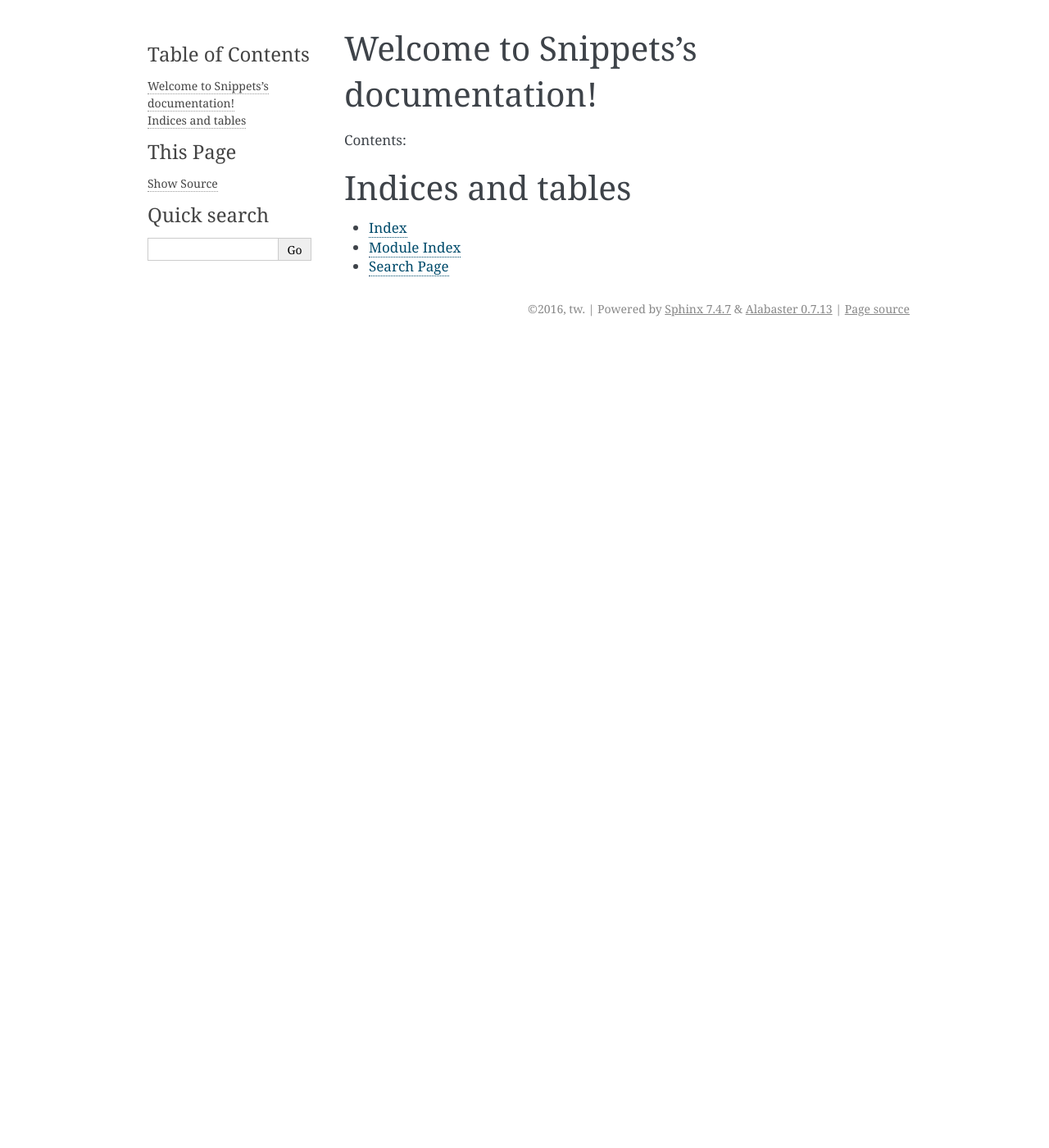
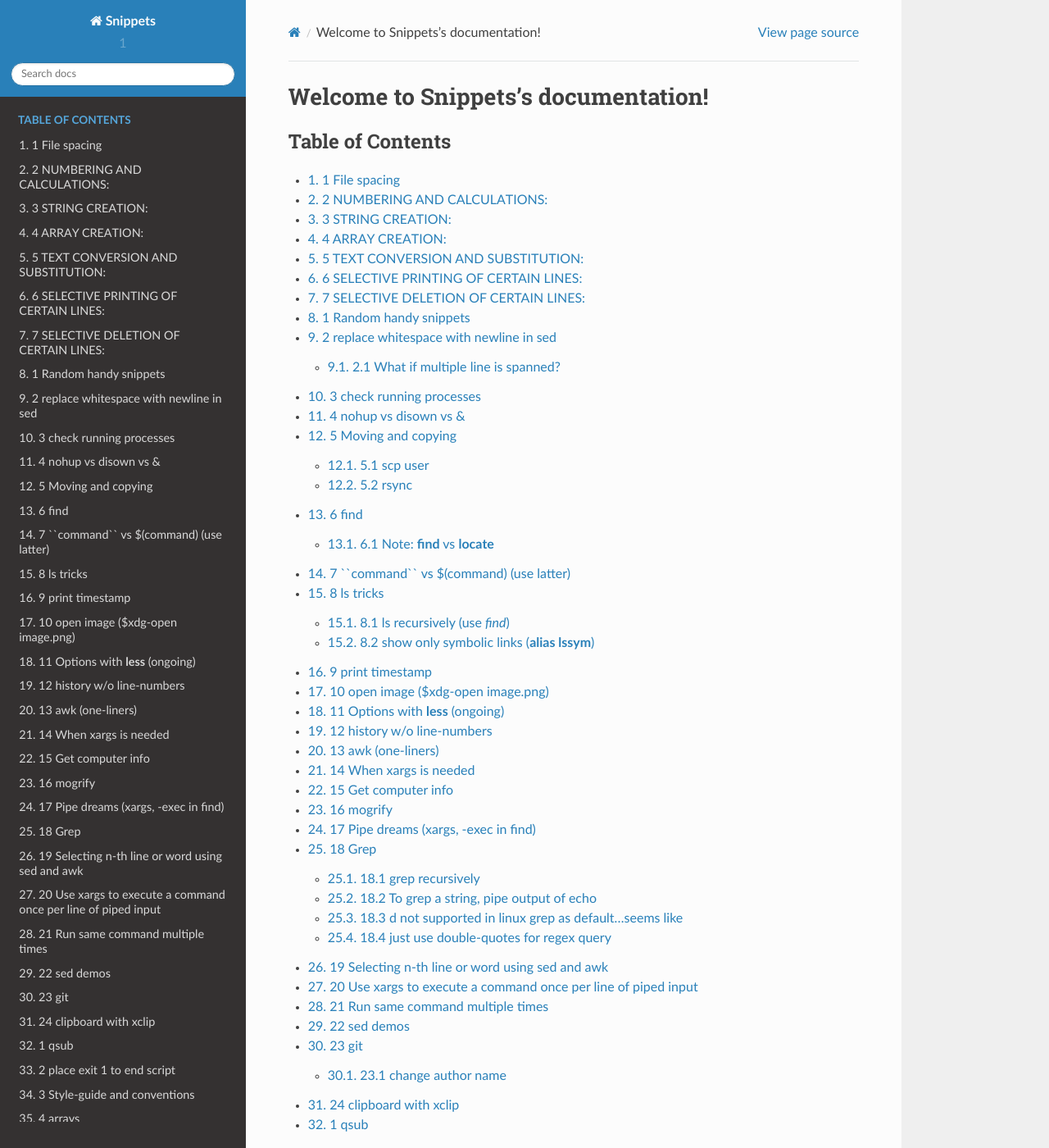
Before and after one commit to wtak23/snippets, a Sphinx documentation site: the page built from source/index.rst, in a window 1280 px wide and 1400 px high. Shown: the whole window at 82% size. Built offline with Sphinx 7.4.7 and the Read the Docs theme 2.0.0, drawn with Linux system fonts in a browser that asks for light colours; some of the changed text lies outside the part shown.

Commit message:
(cleaning up...)

```diff
--- a/source/conf.py
+++ b/source/conf.py
@@ -16,9 +16,9 @@
 # add these directories to sys.path here. If the directory is relative to the
 # documentation root, use os.path.abspath to make it absolute, like shown here.
 #
-# import os
-# import sys
-# sys.path.insert(0, os.path.abspath('.'))
+import os
+import sys
+sys.path.insert(0, os.path.abspath('.'))
 
 # -- General configuration ------------------------------------------------
 
@@ -29,11 +29,18 @@
 # Add any Sphinx extension module names here, as strings. They can be
 # extensions coming with Sphinx (named 'sphinx.ext.*') or your custom
 # ones.
+autosummary_generate=True
+import IPython.sphinxext
+import numpydoc
 extensions = [
+    'sphinx.ext.autosummary',
+    'sphinx.ext.viewcode',
     'sphinx.ext.autodoc',
     'sphinx.ext.mathjax',
+    'IPython.sphinxext.ipython_console_highlighting',
+    'IPython.sphinxext.ipython_directive',
+    'numpydoc', # used to parse numpy-style docstrings for autodoc
 ]
-
 # Add any paths that contain templates here, relative to this directory.
 templates_path = ['_templates']
 
@@ -122,13 +129,16 @@ todo_include_todos = False
 # The theme to use for HTML and HTML Help pages.  See the documentation for
 # a list of builtin themes.
 #
-html_theme = 'alabaster'
+html_theme = 'sphinx_rtd_theme'
 
 # Theme options are theme-specific and customize the look and feel of a theme
 # further.  For a list of options available for each theme, see the
 # documentation.
 #
-# html_theme_options = {}
+# html_theme_options = {
+#     'collapse_navigation': True,
+#     'navigation_depth': 4,
+# }
 
 # Add any paths that contain custom themes here, relative to this directory.
 # html_theme_path = []
--- a/source/index.rst
+++ b/source/index.rst
@@ -5,17 +5,27 @@
 
 Welcome to Snippets's documentation!
 ====================================
+.. toctree::
+    :maxdepth: 2
+    :numbered:
+    :caption: Table of Contents
 
-Contents:
-
-.. toctree::
-   :maxdepth: 2
+    cs-awk-oneliners.rst
+    cs-bash-commands.rst
+    cs-bash-scripts.rst
+    cs-perl-oneliners.rst
+    cs-py-jupyter-notebook.rst
+    cs-python.rst
+    cs-qsubber.rst
+    cs-regexp.rst
+    cs-rst-old.rst
+    cs-rst.rst
+    cs-sed-oneliners.rst
+    cs-sed.rst
+    cs-sphinx.rst
+    cs-sql.rst
 
 
+.. code-block:: bash
 
-Indices and tables
-==================
-
-* :ref:`genindex`
-* :ref:`modindex`
-* :ref:`search`
+    ls source | grep \.rst --color=never | xclip -selection clipboard
```
Also changed, not shown: source/cs-awk-oneliners.rst (renamed from cs-awk-oneliners.rst), source/cs-bash-commands.rst (renamed from cs-bash-commands.rst), source/cs-bash-scripts.rst (renamed from cs-bash-scripts.rst), source/cs-perl-oneliners.rst (renamed from cs-perl-oneliners.rst), source/cs-py-jupyter-notebook.rst (renamed from cs-py-jupyter-notebook.rst), source/cs-python.rst (renamed from cs-python.rst), source/cs-qsubber.rst (renamed from cs-qsubber.rst), source/cs-regexp.rst (renamed from cs-regexp.rst), source/cs-rst-old.rst (renamed from cs-rst-old.rst), source/cs-rst.rst (renamed from cs-rst.rst), source/cs-sed-oneliners.rst (renamed from cs-sed-oneliners.rst), source/cs-sed.rst (renamed from cs-sed.rst), source/cs-sphinx.rst (renamed from cs-sphinx.rst), source/cs-sql.rst (renamed from cs-sql.rst), 1 other file.
